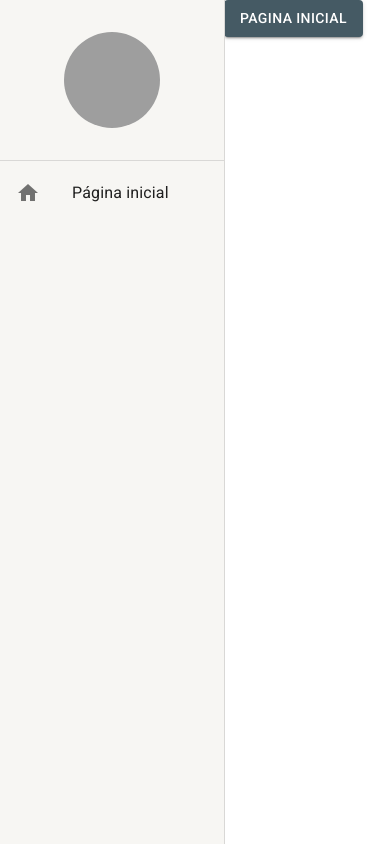
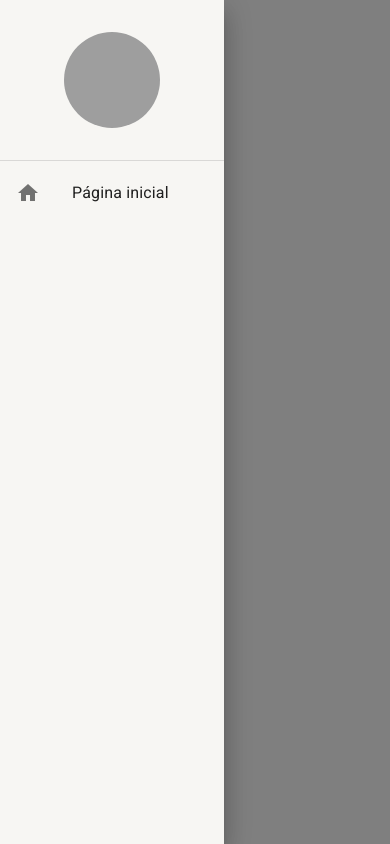
Before and after one commit to felipelouzeiro/city-monitor, a React (Create React App) app: page /pagina-inicial in a window 390 px wide. Built offline with nearby package versions, Linux system fonts and the light colour scheme; grey boxes are pictures that could not be loaded.

Commit message:
:sparkles: feat: implementando responsividade do menu lateral em telas sm

```diff
--- a/src/shared/components/MenuLateral/MenuLateral.tsx
+++ b/src/shared/components/MenuLateral/MenuLateral.tsx
@@ -7,6 +7,7 @@
   ListItemButton,
   ListItemIcon,
   ListItemText,
+  useMediaQuery,
   useTheme,
 } from '@mui/material';
 import { Box } from '@mui/system';
@@ -14,9 +15,11 @@
 
 export const MenuLateral: React.FC<IHtmlComponentsProps> = ({ children }) => {
   const theme = useTheme();
+  const smDown = useMediaQuery(theme.breakpoints.down('sm'));
+
   return (
     <>
-      <Drawer variant={'permanent'}>
+      <Drawer open={true} variant={smDown ? 'temporary' : 'permanent'}>
         <Box
           width={theme.spacing(28)}
           height="100%"
@@ -48,7 +51,7 @@
           </Box>
         </Box>
       </Drawer>
-      <Box height="100vh" marginLeft={theme.spacing(28)}>
+      <Box height="100vh" marginLeft={smDown ? 0 : theme.spacing(28)}>
         {children}
       </Box>
     </>
```
